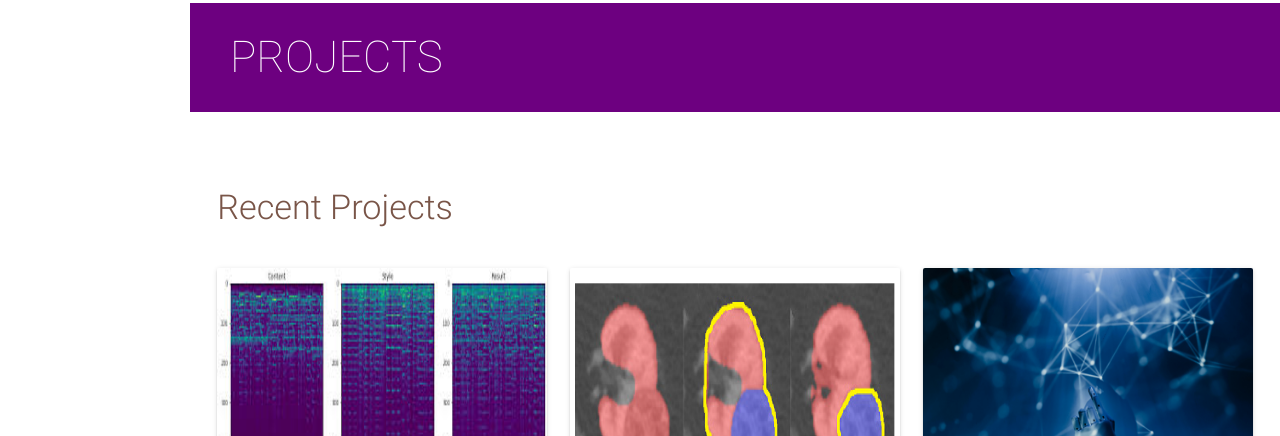
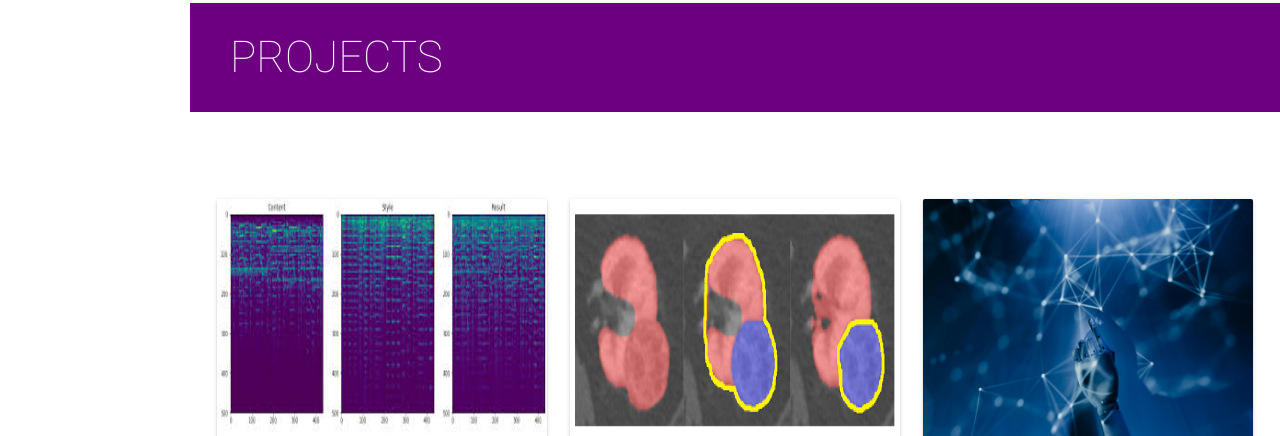
Before and after one commit to benjaminmah/benjaminmah.github.io, a plain HTML site: page index.html in a window 1280 px wide. Shown: the part 3004-3440 px from the top of the page. Drawn offline with nearby package versions, Linux system fonts and the light colour scheme.

Commit message:
Removed recent projects title

```diff
--- a/index.html
+++ b/index.html
@@ -426,9 +426,6 @@
       <h3 class="page-title white-text teal">Projects</h3>
       <div class="container">
         <div class="row">
-          <div class="col s12">
-            <h4 class="brown-text light">Recent Projects</h4>
-          </div>
         </div>
         <div id="recent-projects" class="row" aria-live="polite" aria-busy="false"></div>
         <div class="row">
```
